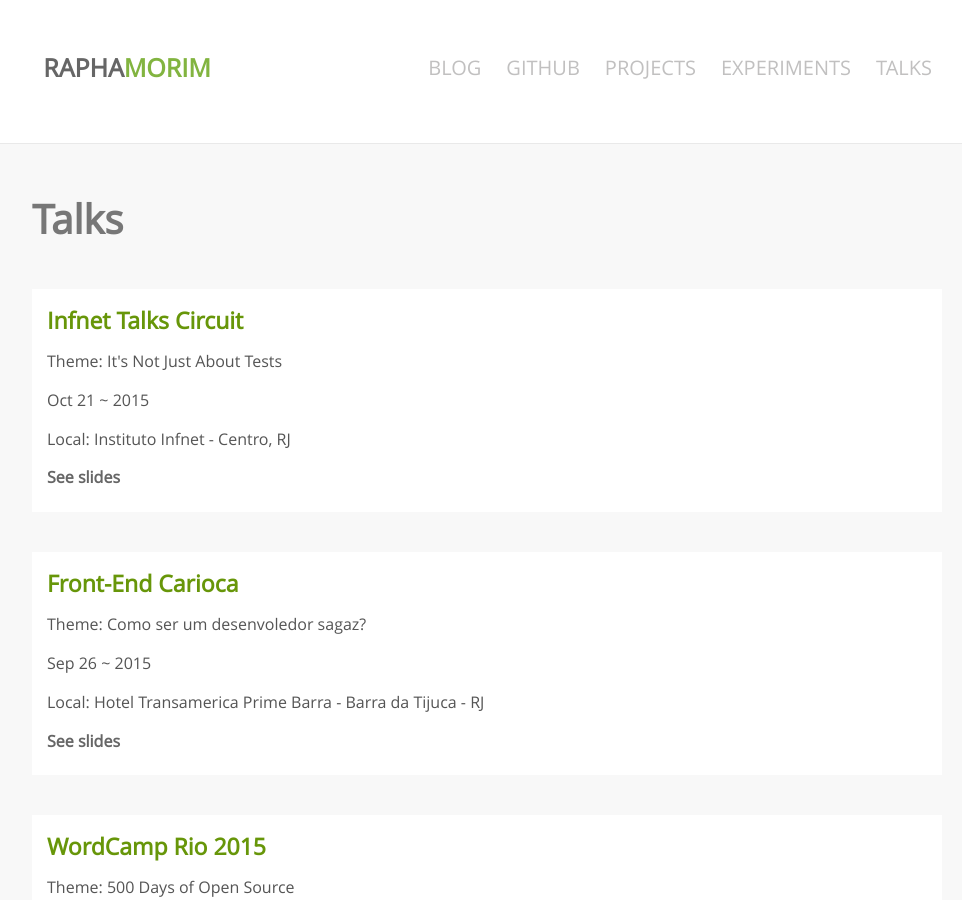
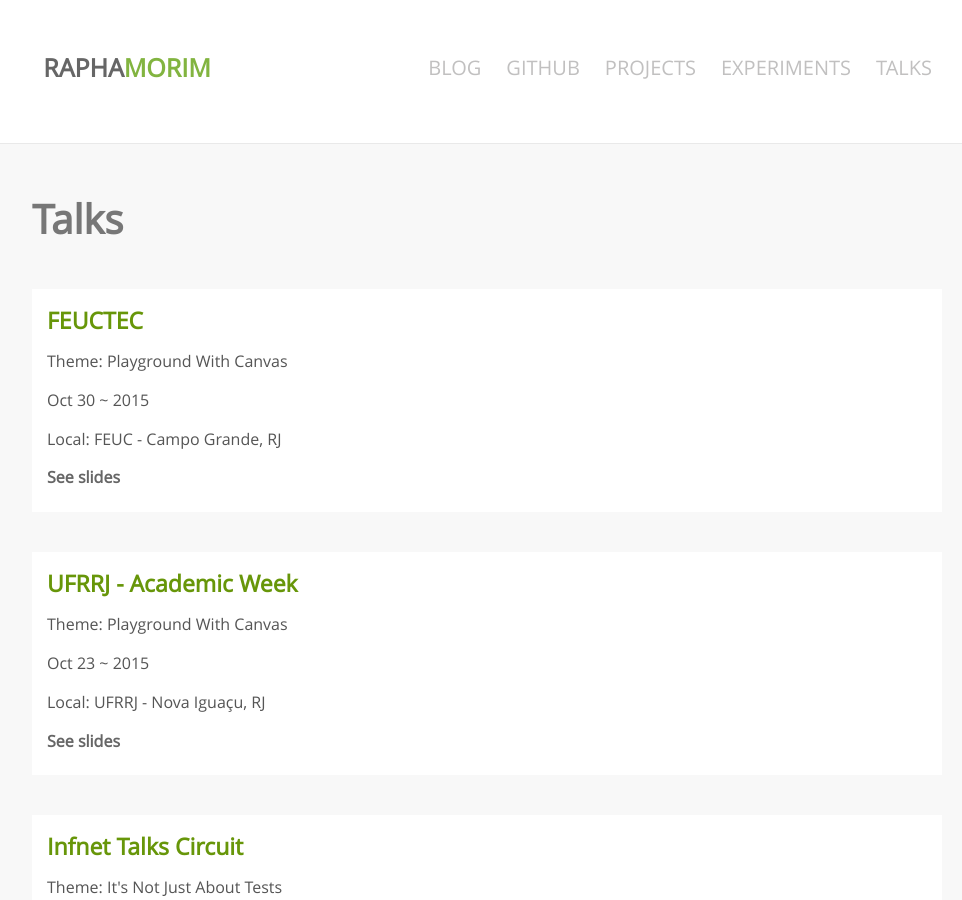
Before and after one commit to raphamorim/raphamorim.github.com, a Jekyll site: the page built from talks/index.md, in a window 1280 px wide and 900 px high. Shown: the whole window, without its empty margins (153-1115 px from the left). Built offline with Jekyll 4.4.1, drawn with Linux system fonts in a browser that asks for light colours.

Commit message:
update talks

```diff
--- a/talks/index.md
+++ b/talks/index.md
@@ -9,12 +9,29 @@
 
 <ul id="exp">
   <li>
-     <h3>Infnet Talks Circuit</h3>
+     <h3>FEUCTEC</h3>
+     <p>Theme: Playground With Canvas</p>
+     <p>Oct 30 ~ 2015</p>
+     <p>Local: FEUC - Campo Grande, RJ</p>
+     <p><a
+     href="https://speakerdeck.com/raphamorim/playground-with-canvas"
+     target="_blank">See slides</a></p>
+  </li>
+  <li>
+     <h3>UFRRJ - Academic Week</h3>
+     <p>Theme: Playground With Canvas</p>
+     <p>Oct 23 ~ 2015</p>
+     <p>Local: UFRRJ - Nova Iguaçu, RJ</p>
+     <p><a
+     href="https://speakerdeck.com/raphamorim/playground-with-canvas"
+     target="_blank">See slides</a></p>
+  </li>
+  <li>
+    <h3>Infnet Talks Circuit</h3>
      <p>Theme: It's Not Just About Tests</p>
      <p>Oct 21 ~ 2015</p>
      <p>Local: Instituto Infnet - Centro, RJ</p>
-     <p><a
-     href="https://speakerdeck.com/raphamorim/its-not-just-about-tests"
+     <p><a href="https://speakerdeck.com/raphamorim/its-not-just-about-tests"
      target="_blank">See slides</a></p>
   </li>
   <li>
```
Also changed, not shown: 1 other file.
